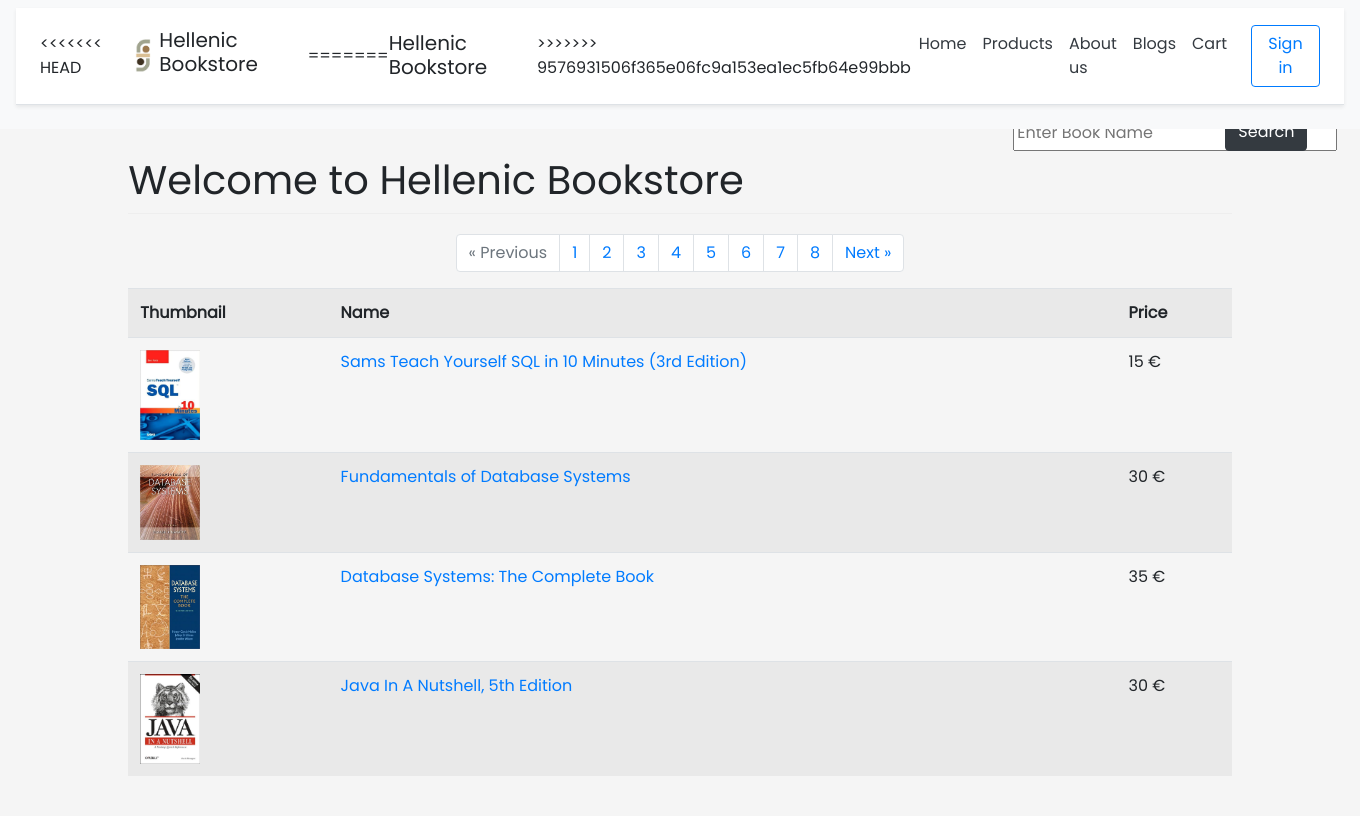
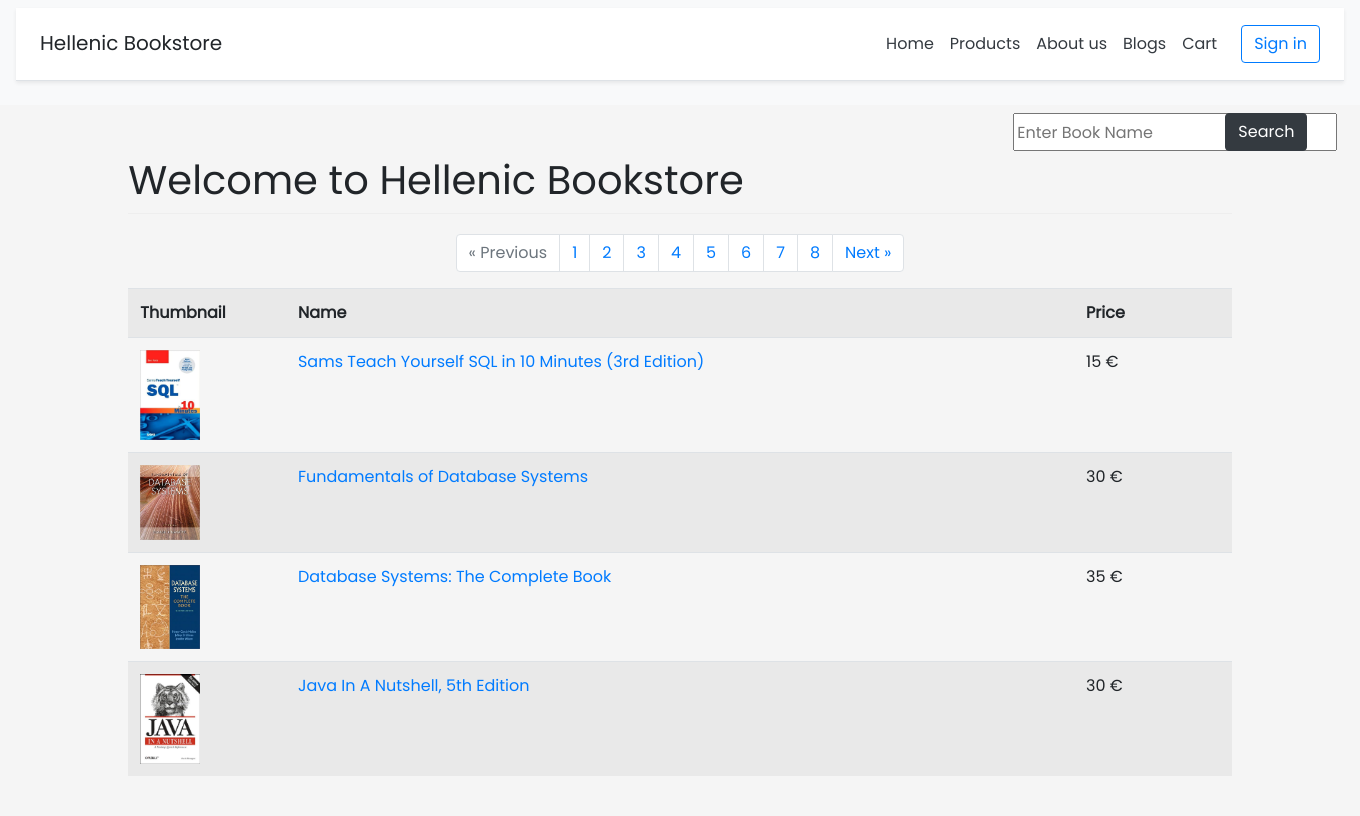
Before and after one commit to Fakhriyramadhan25/PHP-bookstore-project, a PHP site: page /index.php?p=products in a window 1360 px wide. Shown: the top 816 px of the page. Run offline with PHP 8.4, Linux system fonts and the light colour scheme; a user stored in the database is signed in; data comes from the database, SQL or seed files in the repository.

Commit message:
product final

```diff
--- a/Public/products.php
+++ b/Public/products.php
@@ -46,9 +46,9 @@
            </nav> ";
 
     print "<tr>
-        <th> Thumbnail </th>
-        <th> Name </th>
-        <th> Price </th>
+        <th style='width:10%'> Thumbnail </th>
+        <th style='width:50%'> Name </th>
+        <th style='width:10%'> Price </th>
         </tr>";
 
     while ($row = $result->fetch_assoc()) {
--- a/account.php
+++ b/account.php
@@ -41,10 +41,6 @@ if (!isset($_SESSION['is_admin'])) {
     <link href="Assets/css/account.css" rel="stylesheet">
     <link href="Assets/css/productsinfo.css" rel="stylesheet">
     <link href="Assets/css/main.css" rel="stylesheet">
-<<<<<<< HEAD
-
-=======
->>>>>>> 9576931506f365e06fc9a153ea1ec5fb64e99bbb
 
 
     <!-- javascript ajax -->
--- a/index.php
+++ b/index.php
@@ -77,12 +77,7 @@ if (!isset($_SESSION['is_admin'])) {
             <button class="navbar-toggler d-lg-none" type="button" data-toggle="collapse" data-target="#navbarsExampleDefault" aria-controls="navbarsExampleDefault" aria-expanded="false" aria-label="Toggle navigation">
                 <span class="navbar-toggler-icon"></span>
             </button>
-<<<<<<< HEAD
-            <img src="Assets/img/Logo.jpg" alt="logo.jpg" height="42px" width=auto/>
-            <h5 class="mr-md-auto font-weight-normal">Hellenic Bookstore</h5>
-=======
             <h5 class="mr-md-auto font-weight-normal" style="margin-top: 5px;">Hellenic Bookstore</h5>
->>>>>>> 9576931506f365e06fc9a153ea1ec5fb64e99bbb
             <nav class="my-2 my-md-0 mr-md-3 navbar-nav" id="navbarsExampleDefault">
                 <a class="p-2 text-dark" href="index.php?p=start">Home</a>
                 <a class="p-2 text-dark" href="?p=products">Products</a>
```
Also changed, not shown: Public/productinfo.php (+3 -4 lines).
